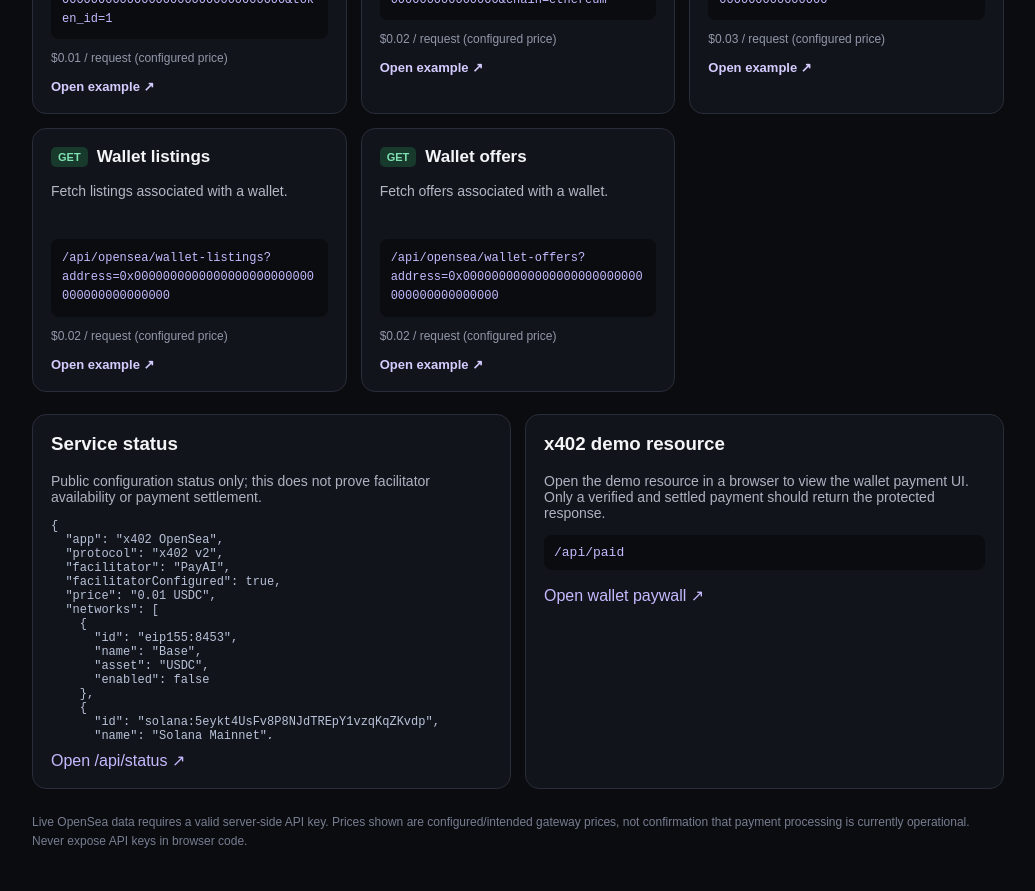
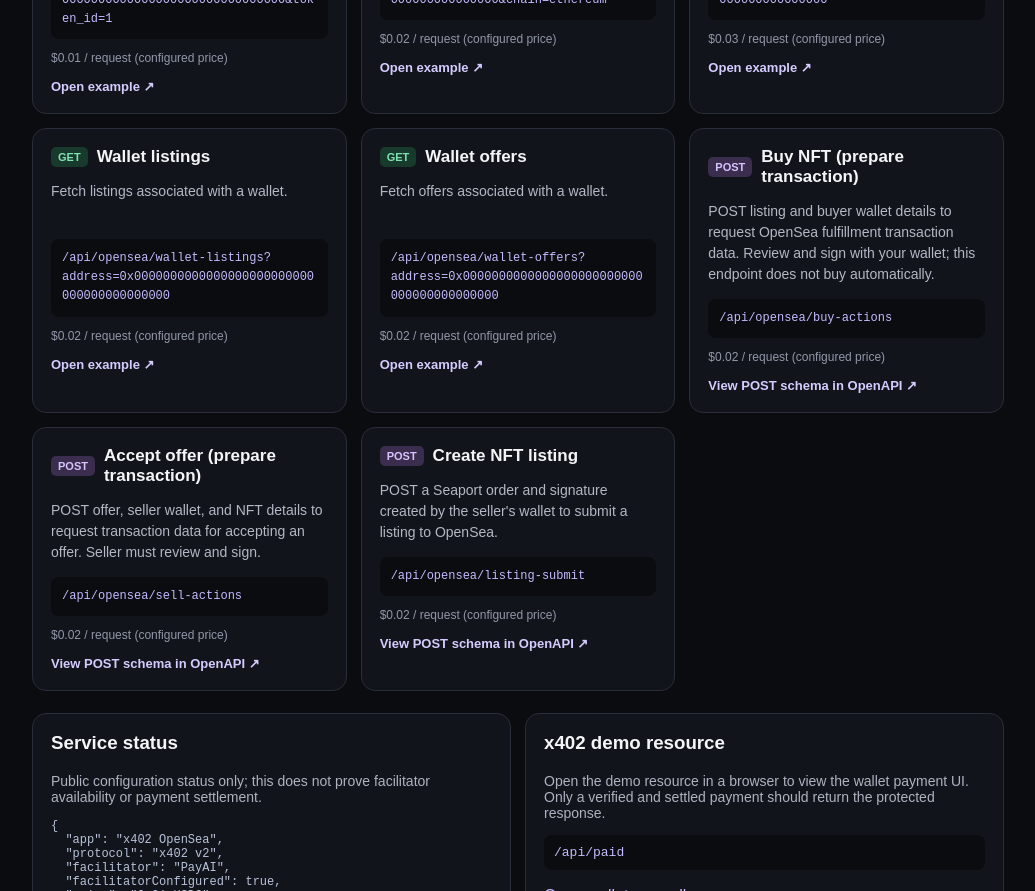
Before and after one commit to Rossaeth/X402opensea, a Next.js app: page / in a window 1280 px wide. Shown: the part 1560-2451 px from the top of the page, without its empty margins (122-1157 px from the left). Built offline with nearby package versions, Linux system fonts and the light colour scheme.

Commit message:
Show NFT buy sell and listing endpoints in website directory

```diff
--- a/app/page.tsx
+++ b/app/page.tsx
@@ -2,7 +2,7 @@
 
 import { useEffect, useState } from "react";
 
-type Endpoint = { path: string; title: string; description: string; example: string; price: string };
+type Endpoint = { path: string; title: string; description: string; example: string; price: string; method?: "GET" | "POST" };
 
 const endpoints: Endpoint[] = [
   { path: "/api/opensea/collections", title: "Collections", description: "List OpenSea collections with basic metadata.", example: "/api/opensea/collections?chain=base&limit=6", price: "Public/demo route — check response" },
@@ -19,6 +19,10 @@
   { path: "/api/opensea/wallet-portfolio", title: "Wallet portfolio", description: "Request portfolio data for a wallet address.", example: "/api/opensea/wallet-portfolio?address=0x0000000000000000000000000000000000000000", price: "$0.03 / request (configured price)" },
   { path: "/api/opensea/wallet-listings", title: "Wallet listings", description: "Fetch listings associated with a wallet.", example: "/api/opensea/wallet-listings?address=0x0000000000000000000000000000000000000000", price: "$0.02 / request (configured price)" },
   { path: "/api/opensea/wallet-offers", title: "Wallet offers", description: "Fetch offers associated with a wallet.", example: "/api/opensea/wallet-offers?address=0x0000000000000000000000000000000000000000", price: "$0.02 / request (configured price)" },
+  { path: "/api/opensea/buy-actions", title: "Buy NFT (prepare transaction)", description: "POST listing and buyer wallet details to request OpenSea fulfillment transaction data. Review and sign with your wallet; this endpoint does not buy automatically.", example: "/api/opensea/buy-actions", price: "$0.02 / request (configured price)", method: "POST" },
+  { path: "/api/opensea/sell-actions", title: "Accept offer (prepare transaction)", description: "POST offer, seller wallet, and NFT details to request transaction data for accepting an offer. Seller must review and sign.", example: "/api/opensea/sell-actions", price: "$0.02 / request (configured price)", method: "POST" },
+  { path: "/api/opensea/listing-submit", title: "Create NFT listing", description: "POST a Seaport order and signature created by the seller's wallet to submit a listing to OpenSea.", example: "/api/opensea/listing-submit", price: "$0.02 / request (configured price)", method: "POST" },
+
 ];
 
 export default function Home() {
@@ -62,13 +66,13 @@
           {endpoints.map((endpoint) => (
             <article key={endpoint.path} style={{ border: "1px solid #292d39", background: "#12141b", borderRadius: 14, padding: 18, minWidth: 0 }}>
               <div style={{ display: "flex", alignItems: "center", gap: 9, marginBottom: 12 }}>
-                <span style={{ background: "#183a2d", color: "#80e2b2", borderRadius: 5, padding: "4px 7px", fontSize: 11, fontWeight: 900 }}>GET</span>
+                <span style={{ background: endpoint.method === "POST" ? "#3a2d4e" : "#183a2d", color: endpoint.method === "POST" ? "#d7c3ff" : "#80e2b2", borderRadius: 5, padding: "4px 7px", fontSize: 11, fontWeight: 900 }}>{endpoint.method ?? "GET"}</span>
                 <h3 style={{ fontSize: 17, margin: 0 }}>{endpoint.title}</h3>
               </div>
               <p style={{ color: "#b4b8c5", lineHeight: 1.5, minHeight: 44, fontSize: 14 }}>{endpoint.description}</p>
               <code style={{ display: "block", color: "#c4baff", overflowWrap: "anywhere", fontSize: 12, lineHeight: 1.6, padding: "10px 11px", background: "#0b0c10", borderRadius: 8 }}>{endpoint.example}</code>
               <p style={{ color: "#9298aa", fontSize: 12, margin: "12px 0" }}>{endpoint.price}</p>
-              <a href={endpoint.example} target="_blank" rel="noreferrer" style={{ color: "#d4ccff", fontWeight: 700, fontSize: 13, textDecoration: "none" }}>Open example ↗</a>
+              {endpoint.method === "POST" ? <a href="/openapi.json" target="_blank" rel="noreferrer" style={{ color: "#d4ccff", fontWeight: 700, fontSize: 13, textDecoration: "none" }}>View POST schema in OpenAPI ↗</a> : <a href={endpoint.example} target="_blank" rel="noreferrer" style={{ color: "#d4ccff", fontWeight: 700, fontSize: 13, textDecoration: "none" }}>Open example ↗</a>}
             </article>
           ))}
         </div>
```
